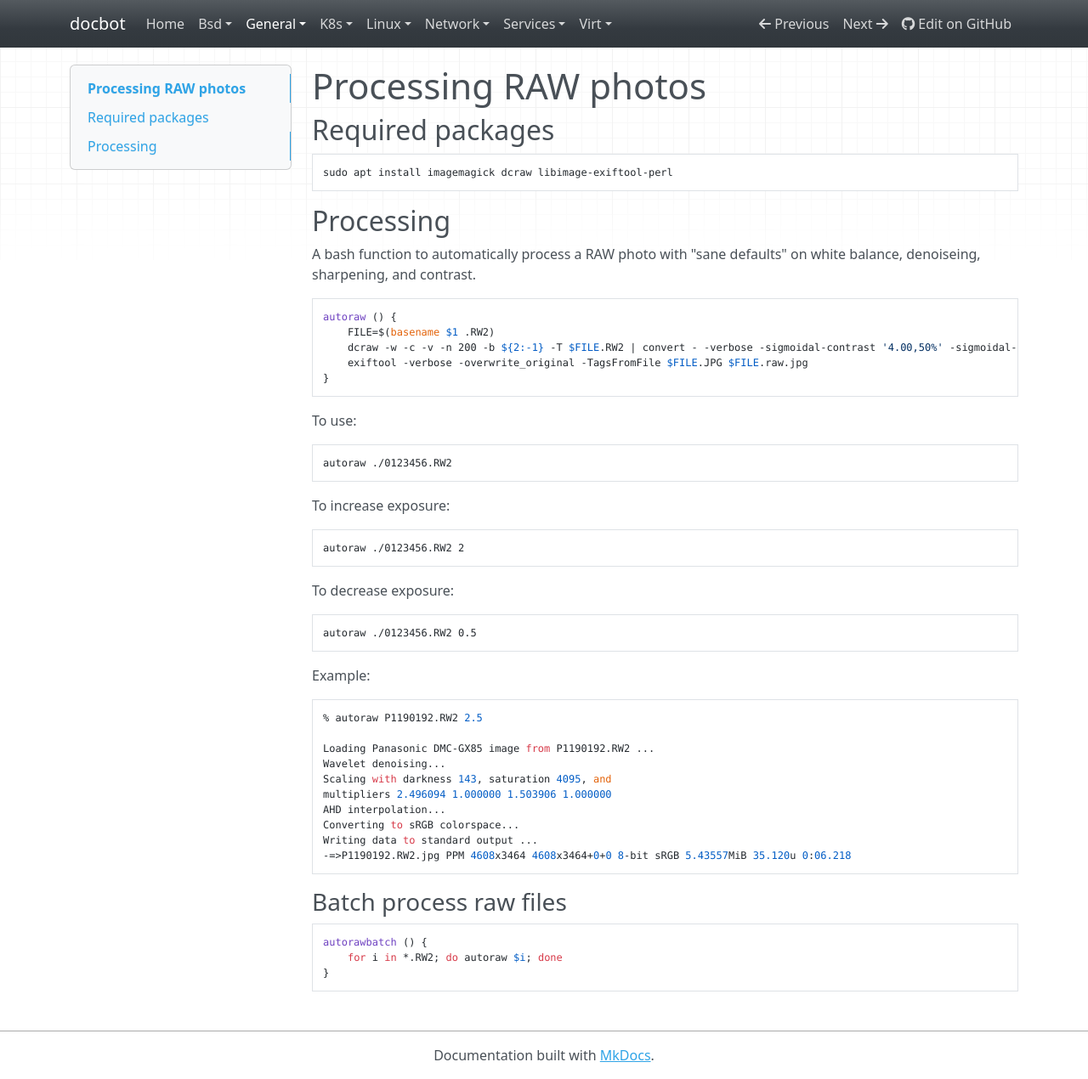
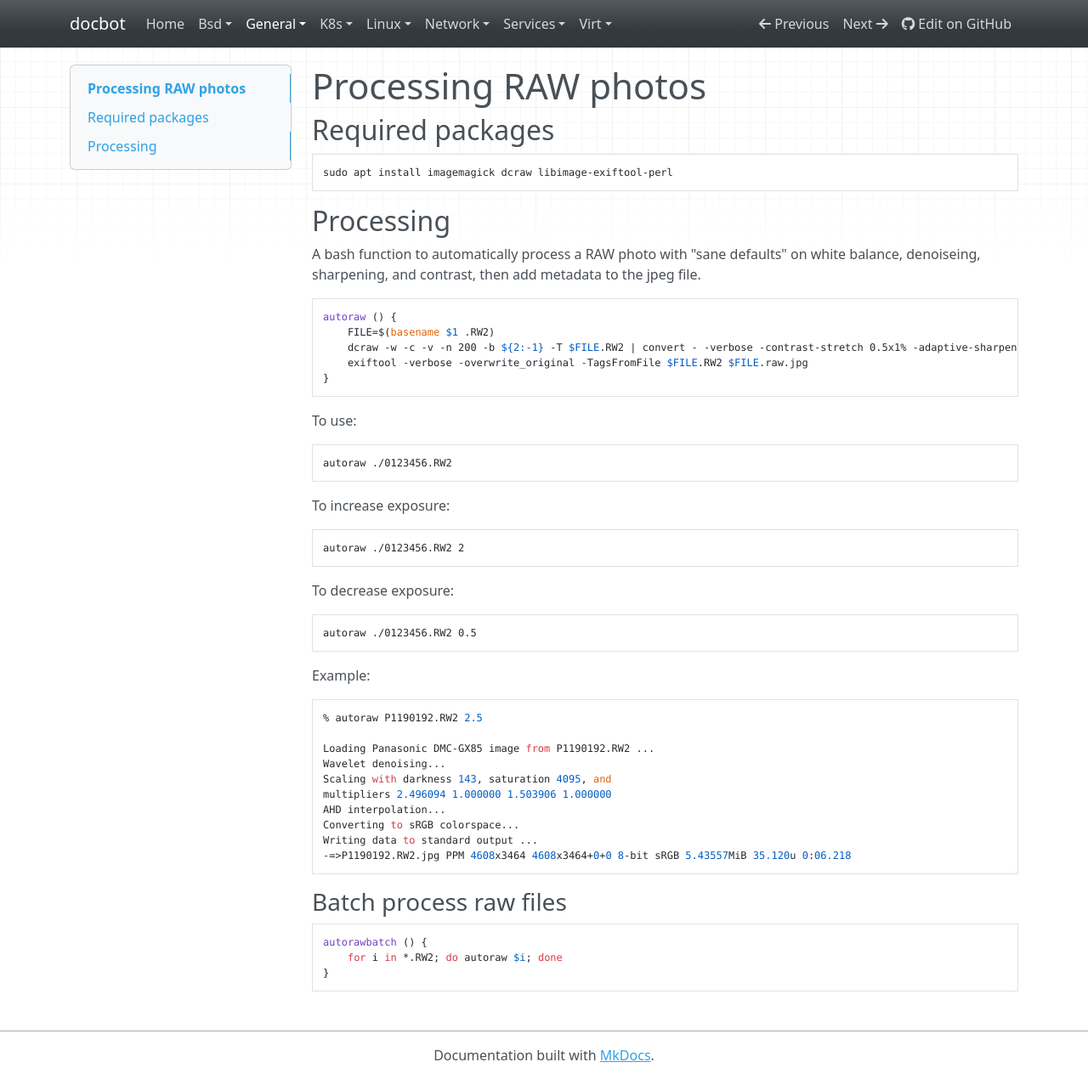
Before and after one commit to noahbailey/docbot, an MkDocs documentation site: the page built from docs/general/raw-photo.md, in a window 1280 px wide and 1270 px high. Shown: the whole window at 85% size. Built offline with MkDocs 1.6.1, drawn with Linux system fonts in a browser that asks for light colours; nearby versions of some CDN libraries.

Commit message:
Fixup autoraw script to include contrast adjustment

````diff
--- a/docs/general/raw-photo.md
+++ b/docs/general/raw-photo.md
@@ -6,13 +6,13 @@
 
 ## Processing
 
-A bash function to automatically process a RAW photo with "sane defaults" on white balance, denoiseing, sharpening, and contrast.
+A bash function to automatically process a RAW photo with "sane defaults" on white balance, denoiseing, sharpening, and contrast, then add metadata to the jpeg file.
 
 ```
 autoraw () {
     FILE=$(basename $1 .RW2)
-    dcraw -w -c -v -n 200 -b ${2:-1} -T $FILE.RW2 | convert - -verbose -sigmoidal-contrast '4.00,50%' -sigmoidal-contrast '-5.00,0%' -adaptive-sharpen '0x4.0' -quality '90' $FILE.raw.jpg
-    exiftool -verbose -overwrite_original -TagsFromFile $FILE.JPG $FILE.raw.jpg
+    dcraw -w -c -v -n 200 -b ${2:-1} -T $FILE.RW2 | convert - -verbose -contrast-stretch 0.5x1% -adaptive-sharpen '0x4.0' -quality '90' -auto-orient $FILE.raw.jpg
+    exiftool -verbose -overwrite_original -TagsFromFile $FILE.RW2 $FILE.raw.jpg
 }
 ```
 
````
